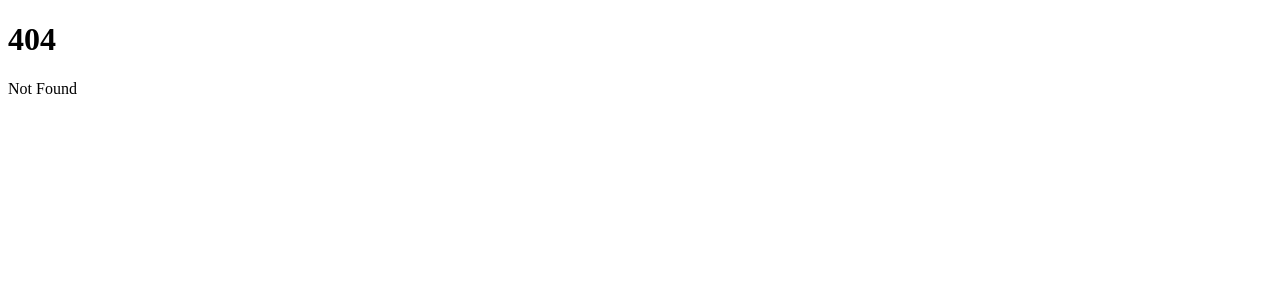
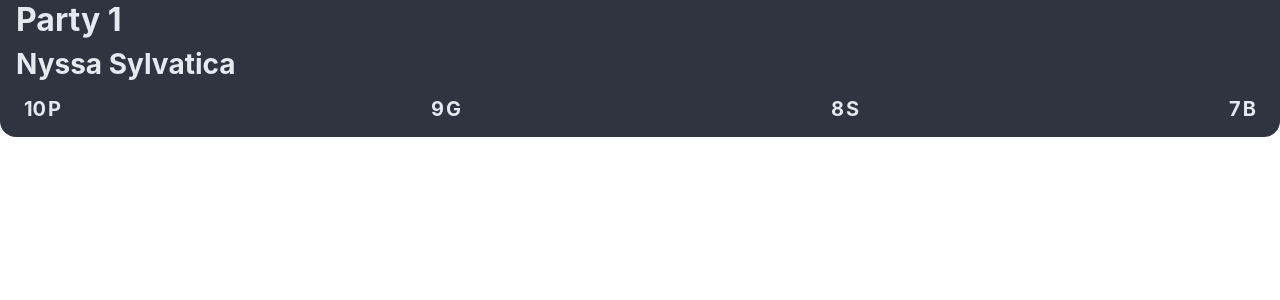
Before and after one commit to jalopbauer/dnd-currency-manager-front, a SvelteKit app: page /parties/1 in a window 1280 px wide. Before the commit this address had no page. Shown: the top 300 px of the page. Built offline with nearby package versions, Linux system fonts and the light colour scheme.

Commit message:
Parties character wallet

```diff
--- /dev/null
+++ b/src/routes/parties/[id]/+page.svelte
@@ -0,0 +1,34 @@
+<script>
+    import "../../styles.css"
+    import Header from "$lib/Header/Header.svelte";
+    import {page} from "$app/stores";
+    import CharacterWallet from "$lib/CharacterWallet/CharacterWallet.svelte";
+
+    const {id} = $page.params
+    const headerText = "Party " + id
+
+    let characterName = "Nyssa Sylvatica"
+    let amountOfPlatinum = 10
+    let amountOfGold = 9
+    let amountOfSilver = 8
+    let amountOfBronze = 7
+</script>
+
+<Header headerText = { headerText }/>
+<div class="body">
+    <CharacterWallet
+        characterName = { characterName }
+        amountOfPlatinum = { amountOfPlatinum }
+        amountOfGold = { amountOfGold }
+        amountOfSilver = { amountOfSilver }
+        amountOfBronze = { amountOfBronze }
+    />
+</div>
+
+<style>
+
+    .body {
+        align-self: stretch;
+    }
+
+</style>
```
